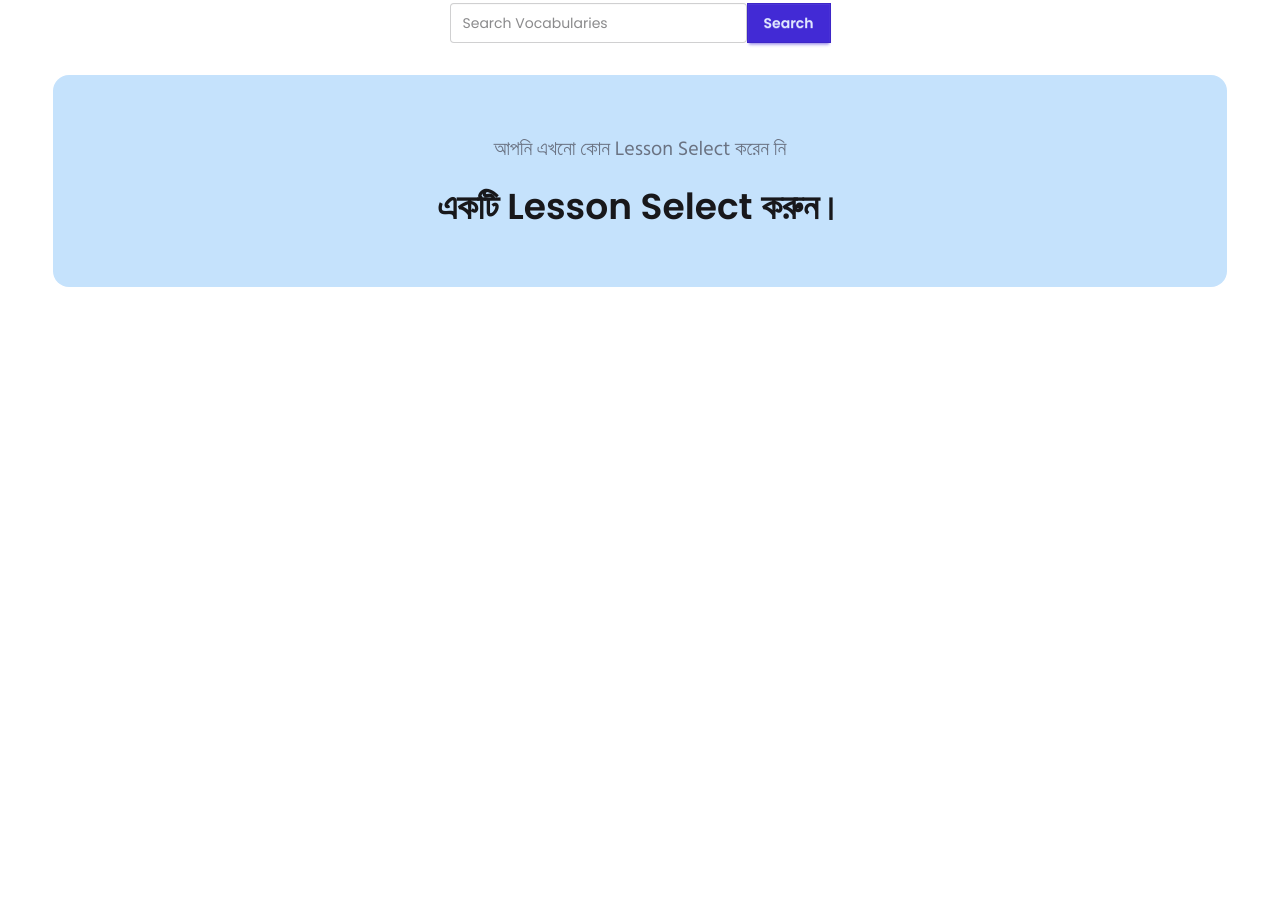
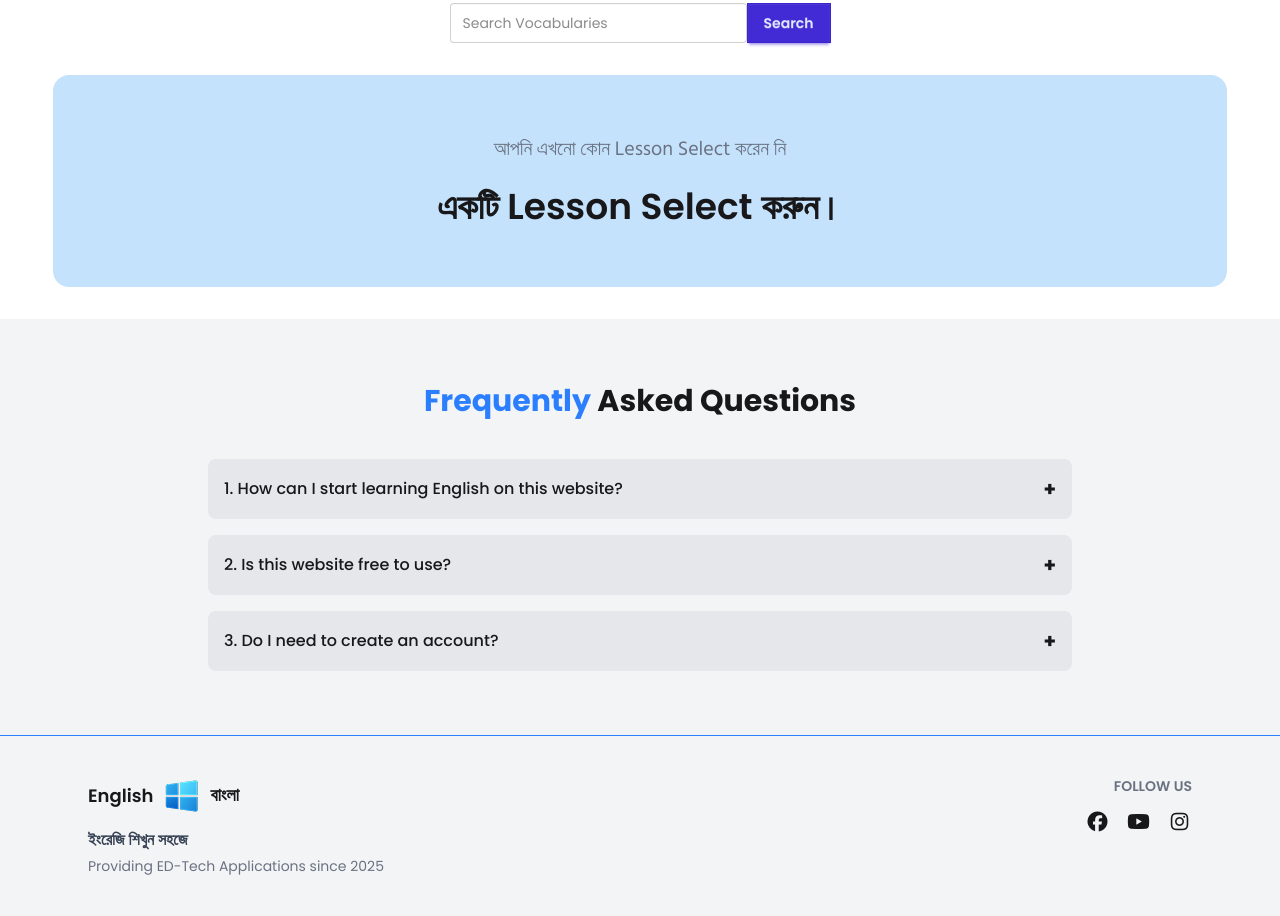
Before and after one commit to IamTirtha/English-Janala, a plain HTML site: page index.html in a window 1280 px wide. Shown: the part 572-1488 px from the top of the page. Before the commit the page ends 891 px from the top, so only its background shows below. Drawn offline with nearby package versions, Linux system fonts and the light colour scheme; no server answers; a web font is replaced by a local one.

Commit message:
FAQ and Footer section added

```diff
--- a/index.html
+++ b/index.html
@@ -100,6 +100,116 @@
         </div>
     </dialog>
 
+    <section class="bg-gray-100 py-16">
+      <div class="max-w-4xl mx-auto px-4">
+        <!-- Heading -->
+        <h2 class="text-3xl font-bold text-center mb-10">
+          <span class="text-blue-500">Frequently</span> Asked Questions
+        </h2>
+
+        <!-- FAQ Item -->
+        <div class="space-y-4">
+          <!-- Item 1 -->
+          <div class="bg-gray-200 rounded-lg p-4">
+            <button
+              onclick="toggleFAQ(1)"
+              class="flex justify-between items-center w-full text-left"
+            >
+              <span class="font-medium">
+                1. How can I start learning English on this website?
+              </span>
+              <span id="icon-1" class="text-xl font-bold">+</span>
+            </button>
+
+            <p id="content-1" class="mt-3 text-gray-600 text-sm hidden transition-all duration-300">
+              You can start by exploring our beginner lessons, interactive
+              exercises, and quizzes. We also offer structured courses to guide
+              you step by step.
+            </p>
+          </div>
+
+          <!-- Item 2 -->
+          <div class="bg-gray-200 rounded-lg p-4">
+            <button
+              onclick="toggleFAQ(2)"
+              class="flex justify-between items-center w-full text-left"
+            >
+              <span class="font-medium">2. Is this website free to use?</span>
+              <span id="icon-2" class="text-xl font-bold">+</span>
+            </button>
+
+            <p id="content-2" class="mt-3 text-gray-600 text-sm hidden transition-all duration-300">
+              Yes, most features are free. Some advanced courses may be paid.
+            </p>
+          </div>
+
+          <!-- Item 3 -->
+          <div class="bg-gray-200 rounded-lg p-4">
+            <button
+              onclick="toggleFAQ(3)"
+              class="flex justify-between items-center w-full text-left"
+            >
+              <span class="font-medium"
+                >3. Do I need to create an account?</span
+              >
+              <span id="icon-3" class="text-xl font-bold">+</span>
+            </button>
+
+            <p id="content-3" class="mt-3 text-gray-600 text-sm hidden transition-all duration-300">
+              Creating an account helps track your progress and unlock more
+              features.
+            </p>
+          </div>
+
+          <!-- Add more items same way -->
+        </div>
+      </div>
+    </section>
+
+    <section id="footer">
+        <footer class="bg-gray-100 border-t border-blue-500 py-10">
+            <div class="max-w-6xl mx-auto px-6 flex flex-col md:flex-row justify-between items-center md:items-start gap-6">
+
+                <!-- Left Section -->
+                <div class="text-center md:text-left">
+                    <div class="flex items-center justify-center md:justify-start gap-2">
+                        <h2 class="text-lg font-semibold">English</h2>
+                        <img src="./english-janala-resources/assets/logo.png" alt="logo">
+                        <span class="text-lg font-semibold font-bangla">বাংলা</span>
+                    </div>
+
+                    <p class="mt-3 text-gray-700 font-bangla font-semibold">ইংরেজি শিখুন সহজে</p>
+                    <p class="text-gray-500 text-sm mt-1">
+        Providing ED-Tech Applications since 2025
+                    </p>
+                </div>
+
+                <!-- Right Section -->
+                <div class="justify-start md:text-right">
+                    <p class="text-sm text-gray-500 mb-3 font-semibold">FOLLOW US</p>
+
+                    <div class="flex justify-start md:justify-end gap-4 text-xl">
+        <!-- Facebook -->
+                    <a href="#" class="hover:text-blue-500">
+                        <i class="fa-brands fa-facebook"></i>
+                    </a>
+
+        <!-- YouTube -->
+                    <a href="#" class="hover:text-red-500">
+                        <i class="fa-brands fa-youtube"></i>
+                    </a>
+
+        <!-- Instagram -->
+                    <a href="#" class="hover:text-pink-500">
+                        <i class="fa-brands fa-instagram"></i>
+                    </a>
+                </div>
+                </div>
+
+            </div>
+        </footer>
+    </section>
+
 
     <script src="script.js"></script>
     </body>
--- a/script.js
+++ b/script.js
@@ -165,3 +165,17 @@ document.getElementById("btn-search").addEventListener("click",()=>{
     })
 
 })
+
+const toggleFAQ=(id)=>{
+    const icon=document.getElementById(`icon-${id}`)
+    const content=document.getElementById(`content-${id}`)
+    // console.log(content);
+    content.classList.toggle("hidden");
+
+    if (content.classList.contains("hidden")) {
+    icon.textContent = "+";
+    } else {
+    icon.textContent = "−";
+    }
+
+}
```
Also changed, not shown: priety.html (added, +11 -0 lines), style.css (line endings or trailing spaces).
